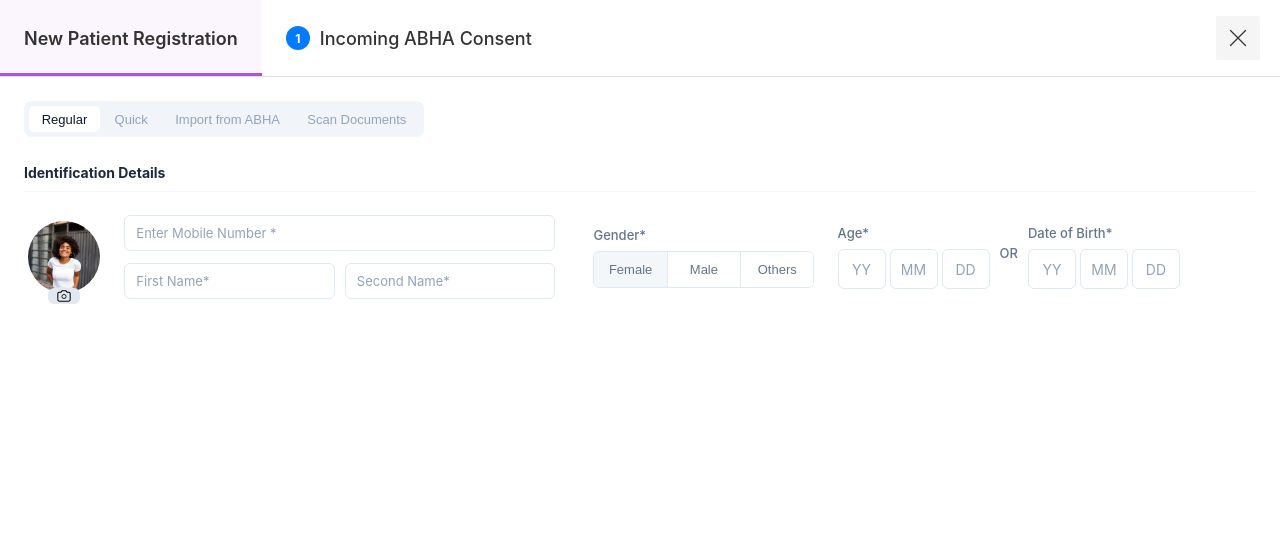
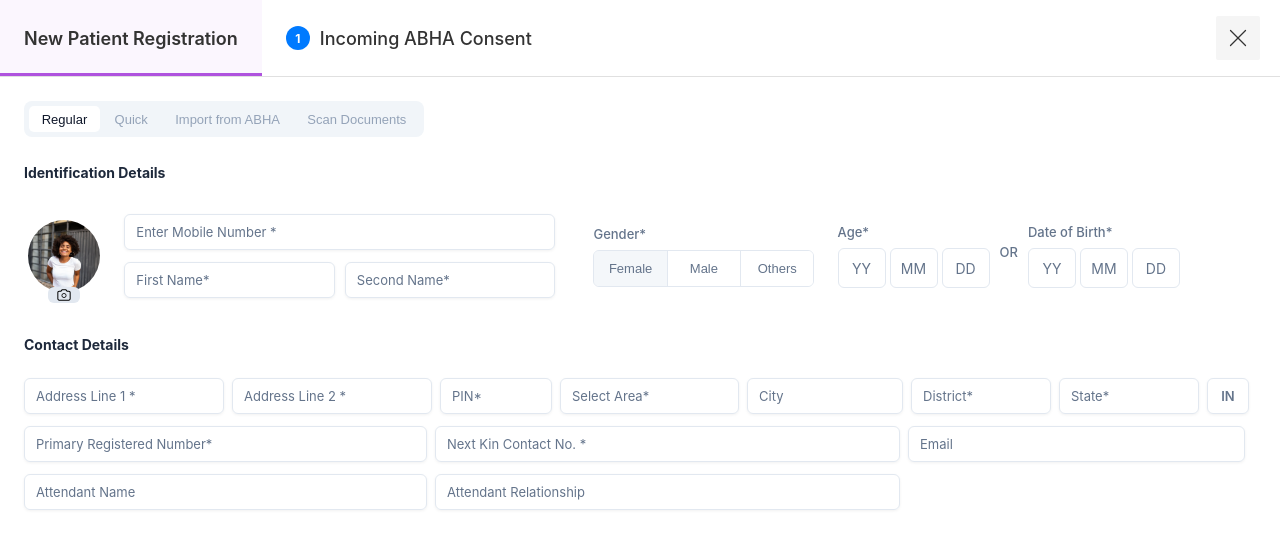
Before and after one commit to abhinm7/healthForm, a React (Vite) app: page / in a window 1280 px wide. Shown: the top 548 px of the page. Built offline with nearby package versions, Linux system fonts and the light colour scheme.

Commit message:
feat: complete contact details section in form

```diff
--- a/src/components/Common/DateBox/DateBox.module.css
+++ b/src/components/Common/DateBox/DateBox.module.css
@@ -26,7 +26,7 @@
   left: 50%;
   top: 50%;
   transform: translate(-50%, -50%);
-  color: #94A3B8;
+  color: #64748b;
   font-size: 14px;
   pointer-events: none;
   transition: all 0.2s ease;
--- a/src/components/Common/InputField/InputField.module.css
+++ b/src/components/Common/InputField/InputField.module.css
@@ -14,12 +14,13 @@
   border: 1px solid #E2E8F0;
   border-radius: 6px;
   font-size: 13px;
-  font-weight: 500;
+  font-weight: 400;
   outline: none;
   transition: all 0.2s ease-in-out;
-  color: #334155;
+  color: #64748b;
   background: transparent;
   line-height: normal;
+  box-shadow: 0px 1px 3px rgba(0,0,0,0.06);
 }
 
 .label {
@@ -27,7 +28,8 @@
   left: 12px;
   top: 50%;
   transform: translateY(-50%);
-  color: #94A3B8;
+  color: #64748b;
+  font-weight: 400;
   font-size: 13px;
   pointer-events: none;
   transition: all 0.2s ease-in-out;
--- /dev/null
+++ b/src/components/Registration/ContactDetails/ContactDetails.jsx
@@ -0,0 +1,62 @@
+import React from "react";
+import styles from "./ContactDetails.module.css";
+import InputField from "../../Common/InputField/InputField";
+
+const ContactDetails = () => {
+  return (
+    <div className={styles.container}>
+      <h5 className={styles.title}>Contact Details</h5>
+      <div className={styles.formLayout}>
+        <div className={`${styles.row}`}>
+          <div className={`${styles.box} ${styles.w200}`}>
+            <InputField label="Address Line 1 *" />
+          </div>
+          <div className={`${styles.box} ${styles.w200}`}>
+            <InputField label="Address Line 2 *" />
+          </div>
+          <div className={`${styles.box} ${styles.w112}`}>
+            <InputField label="PIN*" />
+          </div>
+          <div className={`${styles.box} ${styles.w179}`}>
+            <InputField label="Select Area*" />
+          </div>
+          <div className={`${styles.box} ${styles.w156}`}>
+            <InputField label="City" />
+          </div>
+          <div className={`${styles.box} ${styles.w140}`}>
+            <InputField label="District*" />
+          </div>
+          <div className={`${styles.box} ${styles.w140}`}>
+            <InputField label="State*" />
+          </div>
+          <div className={`${styles.box} ${styles.w42}`}>
+            <div className={styles.staticBox}>IN</div>
+          </div>
+        </div>
+
+        <div className={styles.row}>
+          <div className={`${styles.box} ${styles.w403}`}>
+            <InputField label="Primary Registered Number*" />
+          </div>
+          <div className={`${styles.box} ${styles.w465}`}>
+            <InputField label="Next Kin Contact No. *" />
+          </div>
+          <div className={`${styles.box} ${styles.w337}`}>
+            <InputField label="Email" />
+          </div>
+        </div>
+
+        <div className={styles.row}>
+          <div className={`${styles.box} ${styles.w403}`}>
+            <InputField label="Attendant Name" />
+          </div>
+          <div className={`${styles.box} ${styles.w465}`}>
+            <InputField label="Attendant Relationship" />
+          </div>
+        </div>
+      </div>
+    </div>
+  );
+};
+
+export default ContactDetails;
--- /dev/null
+++ b/src/components/Registration/ContactDetails/ContactDetails.module.css
@@ -0,0 +1,82 @@
+.container {
+  margin-top: 30px;
+  background: white;
+  padding-bottom: 20px;
+}
+
+.title {
+  font-size: 14px;
+  font-weight: 700;
+  color: #1e293b;
+  margin-bottom: 15px;
+  padding-bottom: 10px;
+}
+
+.formLayout {
+  display: flex;
+  flex-direction: column;
+  gap: 12px;
+  /* gap between rows */
+}
+
+.row {
+  display: flex;
+  gap: 8px;
+  /* gap between columns */
+  align-items: flex-end;
+  flex-wrap: nowrap;
+}
+
+.box {
+  flex-shrink: 0;
+}
+
+/* widths only */
+.w200 {
+  width: 200px;
+}
+
+.w112 {
+  width: 112px;
+}
+
+.w179 {
+  width: 179px;
+}
+
+.w156 {
+  width: 156px;
+}
+
+.w140 {
+  width: 140px;
+}
+
+.w42 {
+  width: 42px;
+}
+
+.w403 {
+  width: 403px;
+}
+
+.w465 {
+  width: 465px;
+}
+
+.w337 {
+  width: 337px;
+}
+
+.staticBox {
+  height: 36px;
+  border: 1px solid #E2E8F0;
+  border-radius: 6px;
+  display: flex;
+  align-items: center;
+  justify-content: center;
+  color: #64748B;
+  font-size: 13px;
+  font-weight: 600;
+  box-shadow: 0px 1px 3px rgba(0,0,0,0.06);
+}
--- a/src/components/Registration/IdentificationDetails/IdentificationDetails.module.css
+++ b/src/components/Registration/IdentificationDetails/IdentificationDetails.module.css
@@ -4,7 +4,6 @@
 
 .header {
   padding: 10px 0;
-  border-bottom: 1px solid #f1f5f9;
   margin-bottom: 15px;
 }
 
--- a/src/components/Registration/Registration.jsx
+++ b/src/components/Registration/Registration.jsx
@@ -2,12 +2,14 @@ import React from 'react'
 import styles from './Registration.module.css'
 import TabNavigation from '../Common/TabNav/TabNav'
 import IdentificationDetails from './IdentificationDetails/IdentificationDetails'
+import ContactDetails from './ContactDetails/ContactDetails'
 
 const Registration = () => {
   return (
     <div className={styles.container}>
       <TabNavigation/>
       <IdentificationDetails/>
+      <ContactDetails/>
     </div>
   )
 }
```
